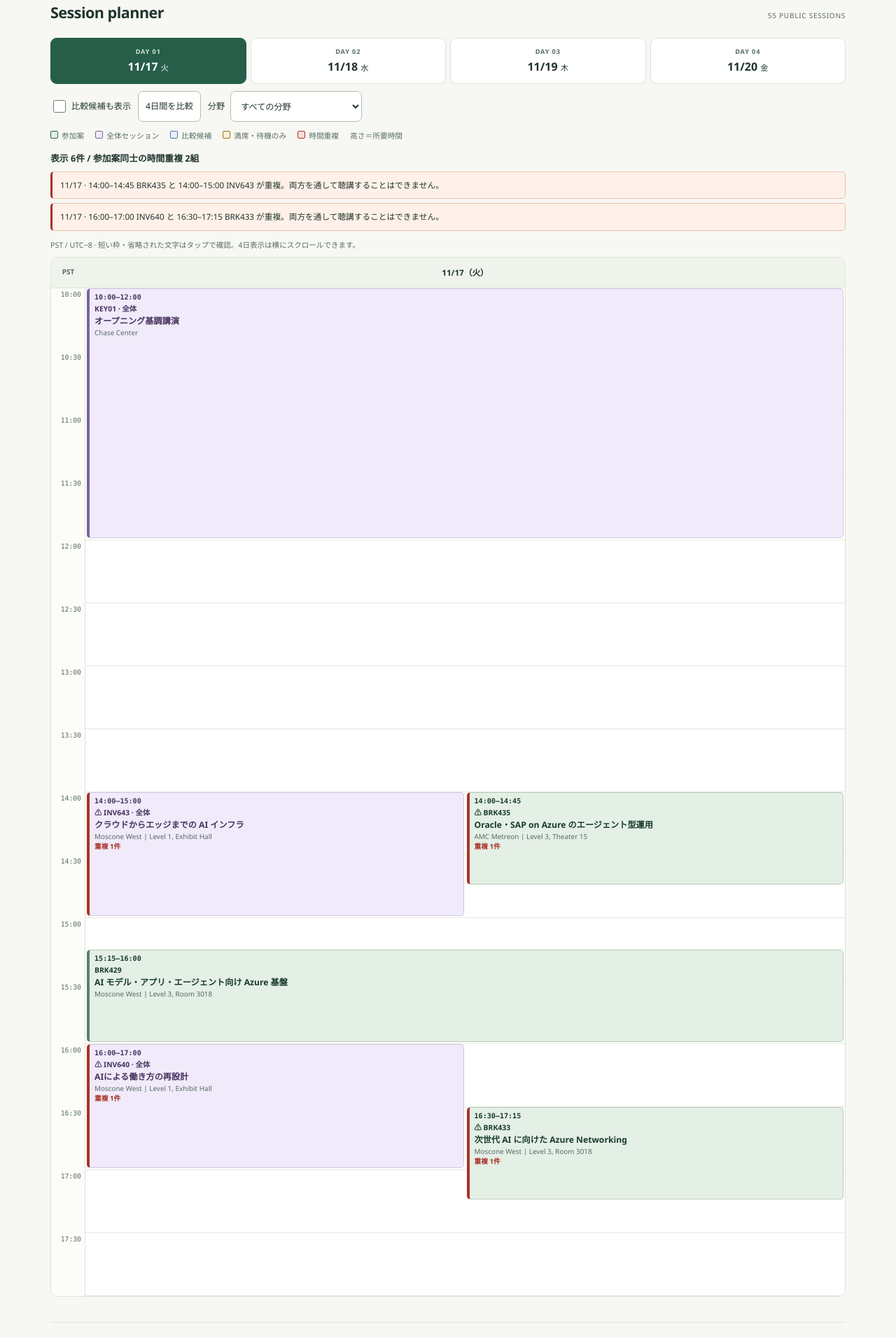
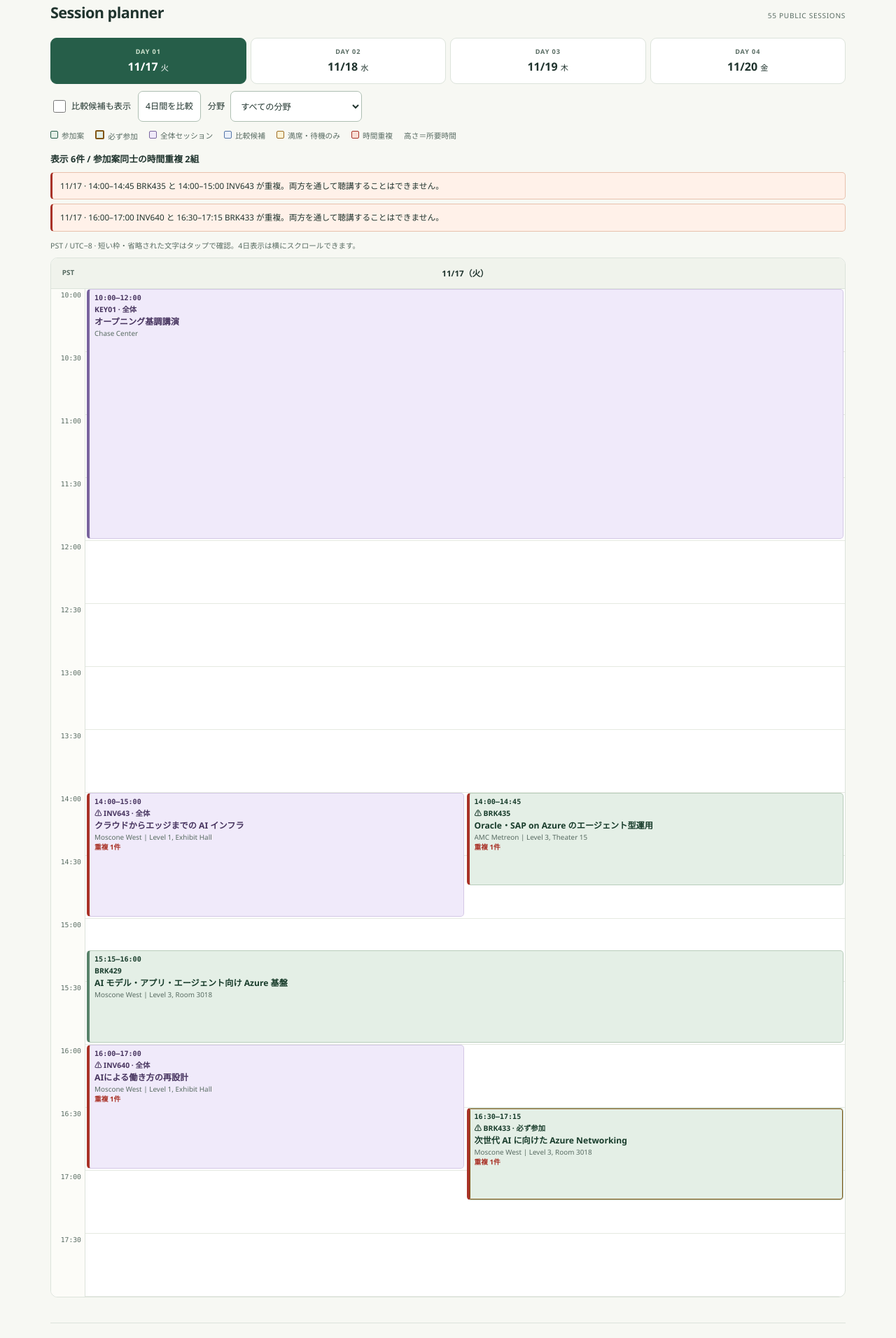
Before and after one commit to usagiandkamex/ignite-2026-memo, a website with bundled scripts: page docs/index.html in a window 1280 px wide. Shown: the part 466-2378 px from the top of the page at 70% size. Built offline with nearby package versions, Linux system fonts and the light colour scheme.

Commit message:
Mark two Ignite sessions as must-attend
Co-authored-by: Copilot App <223556219+Copilot@users.noreply.github.com>

```diff
--- a/docs/app.js
+++ b/docs/app.js
@@ -22,7 +22,7 @@ const availability = item => item.availability === "standby" ? "満席・待機
 const selectedDays = () => week.getAttribute("aria-pressed") === "true" ? [17, 18, 19, 20] : [day];
 const comparisonPool = () => sessions.filter(item => alternatives.checked || item.priority);
 function openDetail(item) {
-  document.getElementById("detail-code").textContent = `${item.code} / ${category(item)}`;
+  document.getElementById("detail-code").textContent = `${item.code} / ${category(item)}${item.mustAttend ? " / 必ず参加" : ""}`;
   document.getElementById("detail-title").textContent = item.title;
   document.getElementById("detail-time").textContent = `11/${item.day}（${dayNames[item.day]}）${item.start}–${item.end} PST`;
   const jst = value => new Intl.DateTimeFormat("ja-JP", {
@@ -69,16 +69,16 @@ function render() {
     for (const item of items) {
       const duration = minutes(item.end) - minutes(item.start);
       const conflicts = pool.filter(other => overlaps(item, other));
-      const card = element("button", `event${!item.priority ? " alternative" : isGeneral(item) ? " general" : ""}${item.availability === "standby" ? " standby" : ""}${conflicts.length ? " conflict" : ""}${duration <= 15 ? " short" : duration <= 25 ? " medium" : ""}`);
+      const card = element("button", `event${!item.priority ? " alternative" : isGeneral(item) ? " general" : ""}${item.mustAttend ? " must" : ""}${item.availability === "standby" ? " standby" : ""}${conflicts.length ? " conflict" : ""}${duration <= 15 ? " short" : duration <= 25 ? " medium" : ""}`);
       card.type = "button";
       card.dataset.id = item.id;
       card.style.top = `calc(${minutes(item.start) - firstMinute} * var(--scale))`;
       card.style.height = `calc(${duration} * var(--scale) - 3px)`;
       card.style.left = `calc(${item.lane * 100 / item.lanes}% + 2px)`;
       card.style.width = `calc(${100 / item.lanes}% - 4px)`;
-      card.setAttribute("aria-label", `${label(item)} ${item.title} ${category(item)}${availability(item) ? `、${availability(item)}` : ""}${conflicts.length ? "、時間重複あり" : ""}。詳細を開く`);
+      card.setAttribute("aria-label", `${label(item)} ${item.title} ${category(item)}${item.mustAttend ? "、必ず参加" : ""}${availability(item) ? `、${availability(item)}` : ""}${conflicts.length ? "、時間重複あり" : ""}。詳細を開く`);
       card.append(element("span", "event-time", `${item.start}–${item.end}`));
-      card.append(element("span", "event-code", `${conflicts.length ? "⚠ " : ""}${item.code}${isGeneral(item) ? " · 全体" : item.priority ? "" : item.availability === "standby" ? " · 待機" : " · 比較"}`));
+      card.append(element("span", "event-code", `${conflicts.length ? "⚠ " : ""}${item.code}${item.mustAttend ? " · 必ず参加" : isGeneral(item) ? " · 全体" : item.priority ? "" : item.availability === "standby" ? " · 待機" : " · 比較"}`));
       card.append(element("span", "event-title", item.title));
       card.append(element("span", "event-venue", item.place));
       if (conflicts.length) card.append(element("span", "conflict-label", `重複 ${conflicts.length}件`));
--- a/docs/index.html
+++ b/docs/index.html
@@ -41,7 +41,7 @@
           <label class="track-label">分野<select id="track"><option value="">すべての分野</option></select></label>
         </div>
       </div>
-      <div class="legend"><span class="key priority">参加案</span><span class="key general">全体セッション</span><span class="key alternative">比較候補</span><span class="key standby">満席・待機のみ</span><span class="key conflict">時間重複</span><span>高さ＝所要時間</span></div>
+      <div class="legend"><span class="key priority">参加案</span><span class="key must">必ず参加</span><span class="key general">全体セッション</span><span class="key alternative">比較候補</span><span class="key standby">満席・待機のみ</span><span class="key conflict">時間重複</span><span>高さ＝所要時間</span></div>
       <div id="summary" class="summary" role="status" aria-live="polite"></div>
       <div id="warnings" class="warnings"></div>
       <p class="calendar-help">PST / UTC−8 · 短い枠・省略された文字はタップで確認。4日表示は横にスクロールできます。</p>
--- a/docs/sessions.json
+++ b/docs/sessions.json
@@ -181,9 +181,10 @@
     "url": "https://ignite.microsoft.com/en-US/sessions/1787856639139001E7vh-1791588117221001Cuk3",
     "track": "ネットワーク",
     "priority": true,
+    "mustAttend": true,
     "format": "Breakout",
     "checked": "2026-11-15",
-    "note": "AIワークロードに向けた接続・性能・セキュリティ・自動化を確認します。"
+    "note": "必ず参加。AIワークロードに向けた接続・性能・セキュリティ・自動化を確認します。"
   },
   {
     "id": "1787856876896001h3Av-1791588128683001ClOM",
@@ -725,9 +726,10 @@
     "url": "https://ignite.microsoft.com/en-US/sessions/1787856581551001ERGj-1791588331232001CPVT",
     "track": "FinOps",
     "priority": true,
+    "mustAttend": true,
     "format": "Theater",
     "checked": "2026-11-15",
-    "note": "AIを使った継続的なコスト最適化を確認。終了10分後にBRK417が別会場で始まるため、移動に注意してください。"
+    "note": "必ず参加。AIを使った継続的なコスト最適化を確認。終了10分後にBRK417が別会場で始まるため、移動に注意してください。"
   },
   {
     "id": "1787856692370001EF2V-1791588334435001C2ap",
--- a/docs/style.css
+++ b/docs/style.css
@@ -53,6 +53,7 @@ input { width: 18px; height: 18px; accent-color: var(--green); }
 .key.alternative::before { background: var(--alternate); border-color: #5375a7; }
 .key.general::before { background: #f0eafa; border-color: #79649e; }
 .key.standby::before { background: #fff3d4; border-color: #9a6b22; }
+.key.must::before { background: var(--priority); border: 2px solid #825513; }
 .key.conflict::before { background: #f8ddd4; border-color: var(--danger); }
 .summary { font-size: .8rem; font-weight: 700; margin-bottom: 8px; }
 .warnings { display: grid; gap: 6px; }
@@ -73,6 +74,7 @@ input { width: 18px; height: 18px; accent-color: var(--green); }
 .event.alternative { background: var(--alternate); border-color: #c3d1e6; border-left-color: #6984ae; color: #284564; }
 .event.general { background: #f0eafa; border-color: #d3c8e5; border-left-color: #79649e; color: #47345f; }
 .event.standby { background: #fff3d4; border-style: dashed; border-color: #c4a668; border-left-color: #9a6b22; color: #574320; }
+.event.must { box-shadow: inset 0 0 0 1px #825513; }
 .event.conflict { border-left-color: var(--danger); }
 .event:hover { filter: brightness(.97); box-shadow: 0 2px 8px #183c2b20; }
 .event .event-time { font: 700 .63rem/1.25 Consolas, monospace; white-space: nowrap; }
```
Also changed, not shown: tests/layout.test.mjs (+2 -0 lines), README.md.
